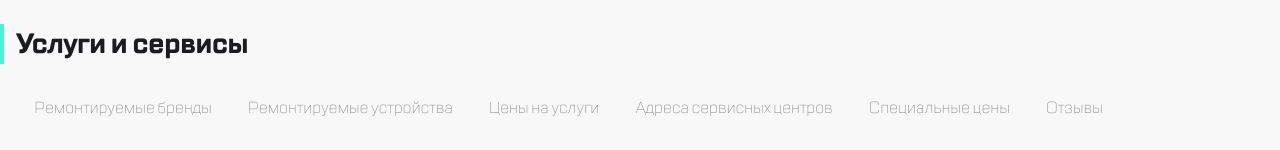
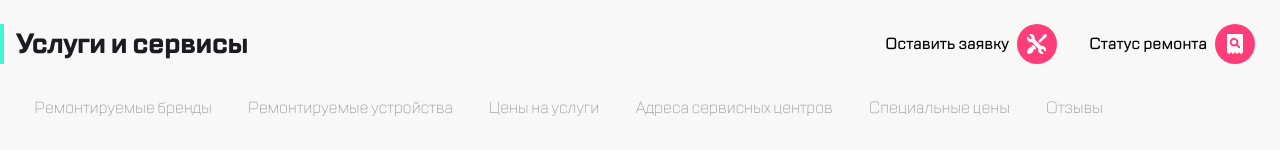
Before and after one commit to wdcorptest/woldos-javascript-web-core-6.8, a plain HTML site: page index.html in a window 1280 px wide. Shown: the top 150 px of the page. Drawn offline with Linux system fonts and the light colour scheme.

Commit message:
feat: pc version completed

```diff
--- a/index.html
+++ b/index.html
@@ -60,7 +60,23 @@
 </header>
 <main class="main-content">
 <div class="nav-menu">
-    <h1 class="nav-menu__title">Услуги и сервисы</h1>
+    <div class="nav-menu__heading">
+        <h1 class="nav-menu__title">Услуги и сервисы</h1>
+        <div class="nav-menu__button">
+            <button type="button"
+            class="nav-menu__submit-request">
+            <img src="./images/request.svg"
+            class="nav-menu__submit-request-icon"
+            alt="Оставить заявку">
+            </button>
+            <button type="button"
+            class="nav-menu__repair-status">
+            <img src="./images/check.svg"
+            class="nav-menu__repair-status-icon"
+            alt="Статус ремонта">
+            </button>
+        </div>
+    </div>
     <nav class="nav-menu__nav">
         <ul class="nav-menu__list">
             <li class="nav-menu__item">
--- a/style.css
+++ b/style.css
@@ -74,6 +74,10 @@ button {
     background-color: #F8F8F8;
     padding-top: 24px;
     padding-bottom: 40px;
+}
+.nav-menu__submit-request,
+.nav-menu__repair-status {
+    display: none;
 }
 .nav-menu__title {
     font-family: TTLakes-Bold;
@@ -244,4 +248,44 @@ button {
 .upper-menu {
     display: none;
 }
+
+.nav-menu__submit-request,
+.nav-menu__repair-status {
+    display: flex;
+    align-items: center;
+    gap: 8px;
+    font-size: 16px;
+    line-height: 24px;
+    letter-spacing: -0.2px;
+    font-family: 'TTLakes-Medium';
+    font-weight: 500;
 }
+.nav-menu__heading {
+    display: flex;
+    justify-content: space-between;
+    align-items: flex-start;
+    margin-right: 25px;
+}
+.nav-menu__button {
+    display: flex;
+    align-items: center;
+    gap: 32px;
+}
+.nav-menu__submit-request::before {
+    content: 'Оставить заявку';
+}
+.nav-menu__repair-status::before {
+    content: 'Статус ремонта';
+}
+.content-box__details::details-content {
+    max-height: none;
+    overflow: visible;
+}
+.nav-menu__list {
+    display: flex;
+    flex-wrap: wrap;
+    max-height: none;
+    overflow: visible;
+    white-space: normal;
+}
+}
```
